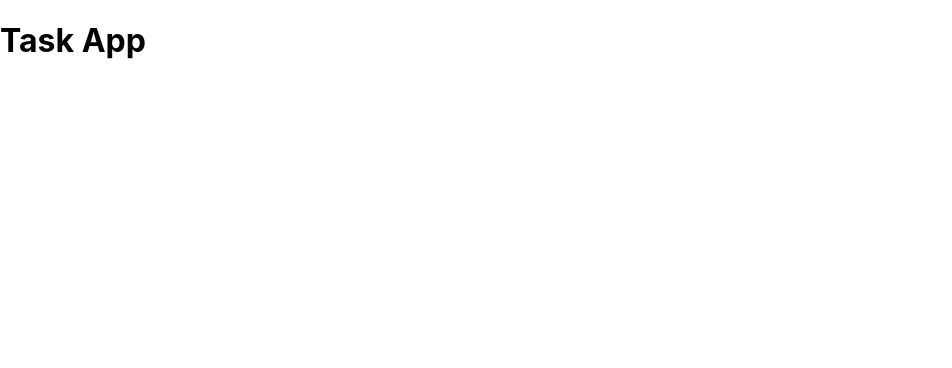
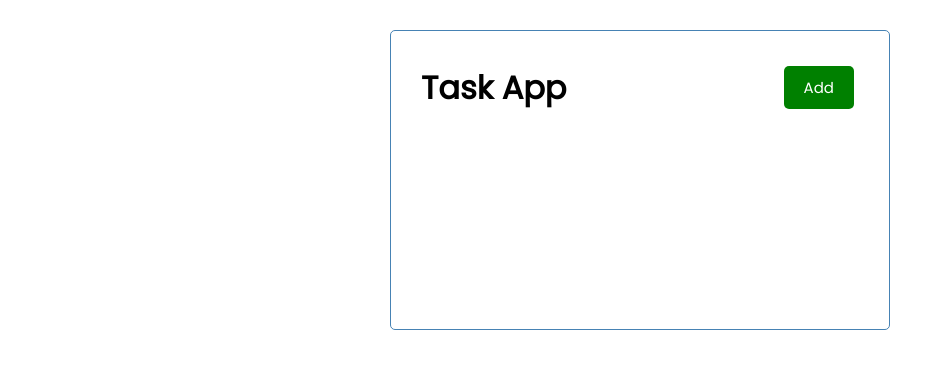
Before and after one commit to jordanchude/react-task-app, a React (Create React App) app in the folder react-task-app/: page / in a window 1280 px wide. Shown: the top 368 px of the page, without its empty margins (0-952 px from the left). Built offline with nearby package versions, Linux system fonts and the light colour scheme.

Commit message:
button component

```diff
--- /dev/null
+++ b/react-task-app/src/components/Button.js
@@ -0,0 +1,19 @@
+import React from 'react'
+import PropTypes from 'prop-types'
+
+const Button = ({ color, text }) => {
+    return (
+        <button style={{ backgroundColor: color }}className='btn'>{text}</button>
+    )
+}
+
+Button.defaultProps = {
+    color: 'steelblue'
+}
+
+Button.propTypes = {
+    text: PropTypes.string,
+    color:  PropTypes.string
+}
+
+export default Button
--- a/react-task-app/src/components/Header.js
+++ b/react-task-app/src/components/Header.js
@@ -1,11 +1,13 @@
 import PropTypes from 'prop-types'
+import Button from './Button'
 
 
 // deconstructed prop
 const Header = ({title}) => {
     return (
-        <header>
+        <header className='header'>
             <h1>{title}</h1>
+            <Button color='green' text='Add'/>
         </header>
     )
 }
--- a/react-task-app/src/index.css
+++ b/react-task-app/src/index.css
@@ -1,13 +1,113 @@
-body {
+/* Traversy CSS: https://youtu.be/w7ejDZ8SWv8 */
+@import url('https://fonts.googleapis.com/css2?family=Poppins:wght@300;400&display=swap');
+
+* {
+  box-sizing: border-box;
   margin: 0;
-  font-family: -apple-system, BlinkMacSystemFont, 'Segoe UI', 'Roboto', 'Oxygen',
-    'Ubuntu', 'Cantarell', 'Fira Sans', 'Droid Sans', 'Helvetica Neue',
-    sans-serif;
-  -webkit-font-smoothing: antialiased;
-  -moz-osx-font-smoothing: grayscale;
+  padding: 0;
 }
 
-code {
-  font-family: source-code-pro, Menlo, Monaco, Consolas, 'Courier New',
-    monospace;
+body {
+  font-family: 'Poppins', sans-serif;
 }
+
+.container {
+  max-width: 500px;
+  margin: 30px auto;
+  overflow: auto;
+  min-height: 300px;
+  border: 1px solid steelblue;
+  padding: 30px;
+  border-radius: 5px;
+}
+
+.header {
+  display: flex;
+  justify-content: space-between;
+  align-items: center;
+  margin-bottom: 20px;
+}
+
+.btn {
+  display: inline-block;
+  background: #000;
+  color: #fff;
+  border: none;
+  padding: 10px 20px;
+  margin: 5px;
+  border-radius: 5px;
+  cursor: pointer;
+  text-decoration: none;
+  font-size: 15px;
+  font-family: inherit;
+}
+
+.btn:focus {
+  outline: none;
+}
+
+.btn:active {
+  transform: scale(0.98);
+}
+
+.btn-block {
+  display: block;
+  width: 100%;
+}
+
+.task {
+  background: #f4f4f4;
+  margin: 5px;
+  padding: 10px 20px;
+  cursor: pointer;
+}
+
+.task.reminder {
+  border-left: 5px solid green;
+}
+
+.task h3 {
+  display: flex;
+  align-items: center;
+  justify-content: space-between;
+}
+
+.add-form {
+  margin-bottom: 40px;
+}
+
+.form-control {
+  margin: 20px 0;
+}
+
+.form-control label {
+  display: block;
+}
+
+.form-control input {
+  width: 100%;
+  height: 40px;
+  margin: 5px;
+  padding: 3px 7px;
+  font-size: 17px;
+}
+
+.form-control-check {
+  display: flex;
+  align-items: center;
+  justify-content: space-between;
+}
+
+.form-control-check label {
+  flex: 1;
+}
+
+.form-control-check input {
+  flex: 2;
+  height: 20px;
+}
+
+footer {
+  margin-top: 30px;
+  text-align: center;
+}
```
Also changed, not shown: 1 other file (tests, documents, lock files or other folders).
